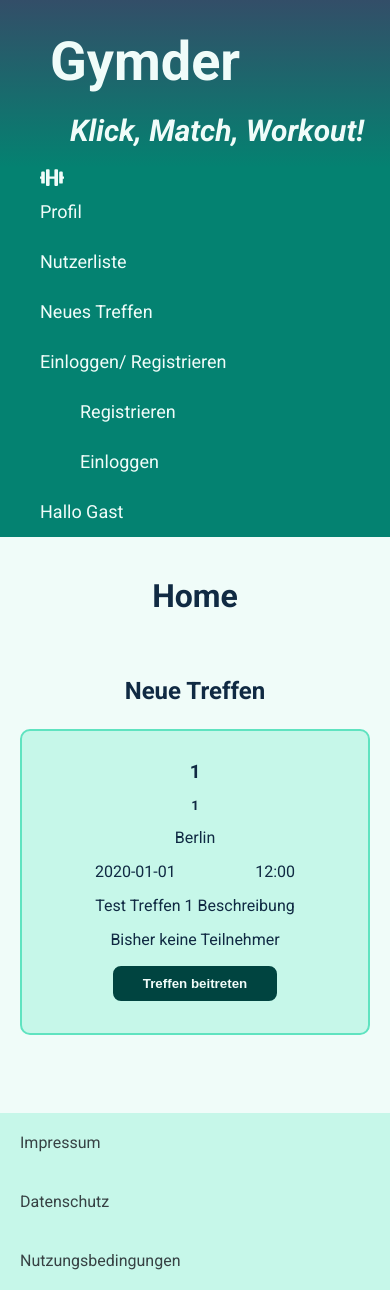
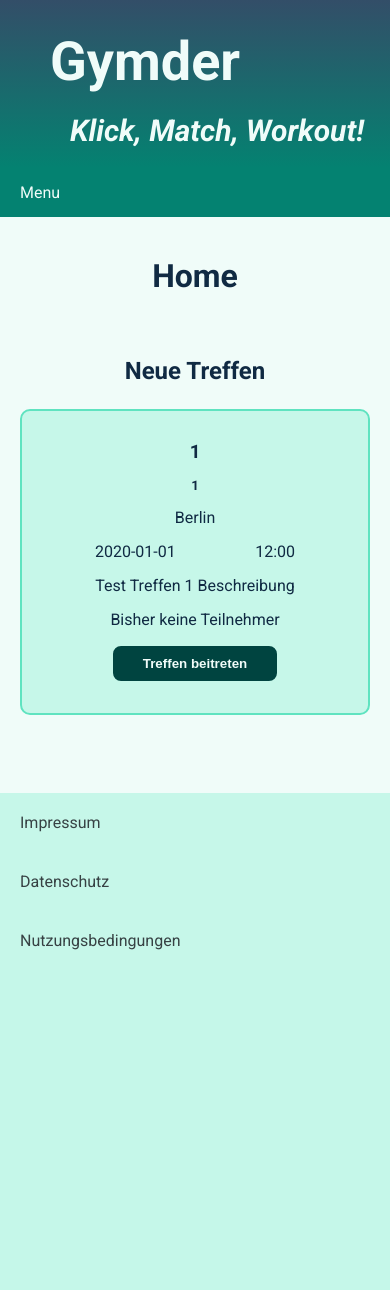
Before and after one commit to LennartBerg/Webprog, a PHP site: page /index.php in a window 390 px wide. After the commit the page ends 950 px from the top, so only its background shows below. Run offline with PHP 8.4, Linux system fonts and the light colour scheme; data comes from the database, SQL or seed files in the repository.

Commit message:
JS Implementiert, TreffenListePDOSQLite.php bearbeitet

```diff
--- a/CSS/cssdatei.css
+++ b/CSS/cssdatei.css
@@ -1,3 +1,4 @@
+/* Grundstile und Reset */
 @import url('https://fonts.googleapis.com/css2?family=Roboto:ital,wght@0,100;0,300;0,400;0,500;0,700;0,900;1,100;1,300;1,400;1,500;1,700;1,900&display=swap');
 @import url('chat.css');
 @import url('layout.css');
@@ -5,14 +6,15 @@
 @import url('formulare.css');
 @import url('headers.css');
 @import url('nutzerliste.css');
+
+/* Reset und Grundstile */
 * {
     margin: 0;
     padding: 0;
     box-sizing: border-box;
 }
 
-svg,
-img {
+svg, img {
     display: block;
     max-width: 100%;
     height: auto;
@@ -27,6 +29,7 @@ body {
     min-height: 100vh;
 }
 
+/* Header-Stile */
 header {
     font-size: 27px;
     background-image: linear-gradient(to top, #048271, #334E68);
@@ -41,149 +44,26 @@ header {
     fill: #F0FCF9;
 }
 
-@media screen and (min-width: 960px) {
-    .navigation {
-        position: sticky;
-        top: 0;
-    }
-
-    .menu ul {
-        display: none;
-        position: absolute;
-        background-color: #048271;
-    }
-
-    .menu {
-        display: flex;
-        justify-content: space-evenly;
-        align-items: stretch;
-        background-color: #048271;
-    }
-
-    .menu li:hover > a,
-    .menu li:hover > span {
-        background-color: #334E68;
-        color: #F0FCF9;
-    }
-
-    .menu li:hover ul {
-        display: block;
-    }
-    .menu ul,
-    .menu {
-        list-style: none;
-        color: #F0FCF9;
-        font-size: 18px;
-    }
-    .menu a,
-    .menu span {
-        text-decoration: none;
-        color: inherit;
-        padding: 0 20px;
-        height: 100%;
-        line-height: 50px;
-        display: flex;
-    }
-
-    .menu span a {
-        background-color: #334E68;
-    }
-    .title {
-        text-align: left;
-        padding-top: 40px;
-        padding-bottom: 30px;
-        padding-left: 200px;
-        max-width: 960px;
-    }
-
-    .slogan {
-        text-align: left;
-        padding-left: 200px;
-        padding-bottom: 20px;
-        font-style: italic;
-    }
-
-    .foot {
-        background-color: #C6F7E9;
-        justify-content: center;
-        gap: 40px;
-        display: flex;
-        padding-top: 20px;
-        padding-bottom: 20px;
-    }
-
-}
-
-@media screen and (max-width: 960px) {
-    .foot {
-        background-color: #C6F7E9;
-        gap: 40px;
-        padding-top: 20px;
-        padding-bottom: 20px;
-        display: flex;
-        flex-direction: column;
-        padding-left: 20px;
-    }
-    .menu ul {
-        padding-left: 40px;
-    }
-
-    .menu ul,
-    .menu {
-        list-style: none;
-        color: #F0FCF9;
-        font-size: 18px;
-    }
-
-    .menu {
-        background-color: #048271;
-        padding-left: 20px;
-    }
-
-    .menu a,
-    .menu span {
-        text-decoration: none;
-        color: inherit;
-        padding: 0 20px;
-        height: 100%;
-        line-height: 50px;
-        display: flex;
-    }
-    .title {
-        text-align: left;
-        padding-top: 30px;
-        padding-bottom: 20px;
-        padding-left: 50px;
-    }
-
-    header h5 {
-        text-align: left;
-        padding-left: 70px;
-        padding-bottom: 20px;
-        font-style: italic;
-    }
-}
+/* Allgemeine Stile */
 .main {
     max-width: 960px;
     padding: 40px 20px;
-    margin-left: auto;
-    margin-right: auto;
+    margin: auto;
     flex-grow: 1;
     width: 100%;
+}
 
-}
 .foot a {
     color: rgb(55, 66, 68);
     text-decoration: none;
 }
 
-.partner-container{
+.partner-container {
     display: grid;
-    overflow-y : scroll;
+    overflow-y: scroll;
     width: 300px;
     height: 400px;
 }
-
 
 .splitscreen {
     flex-wrap: wrap;
@@ -194,3 +74,128 @@ header {
     display: grid;
     gap: 20px;
 }
+
+/* Navigation Stile */
+.menu ul, .menu {
+    list-style: none;
+    color: #F0FCF9;
+    font-size: 18px;
+}
+
+.menu a, .menu span {
+    text-decoration: none;
+    color: inherit;
+    padding: 0 20px;
+    height: 100%;
+    line-height: 50px;
+    display: flex;
+}
+
+/* Media Queries für große Bildschirme */
+@media screen and (min-width: 960px) {
+    .navigation {
+        position: sticky;
+        top: 0;
+    }
+
+    .menu {
+        display: flex;
+        justify-content: space-evenly;
+        align-items: stretch;
+        background-color: #048271;
+    }
+
+    .menu ul {
+        display: none;
+        position: absolute;
+        background-color: #048271;
+    }
+
+    .menu li:hover > a, .menu li:hover > span {
+        background-color: #334E68;
+        color: #F0FCF9;
+    }
+
+    .menu li:hover ul {
+        display: block;
+    }
+
+    .title {
+        text-align: left;
+        padding: 40px 0 30px 200px;
+        max-width: 960px;
+    }
+
+    .slogan {
+        text-align: left;
+        padding: 0 0 20px 200px;
+        font-style: italic;
+    }
+
+    .foot {
+        background-color: #C6F7E9;
+        justify-content: center;
+        gap: 40px;
+        display: flex;
+        padding: 20px 0;
+    }
+}
+.dropdown {
+    display: none;
+}
+
+/* Media Queries für kleine Bildschirme */
+@media screen and (max-width: 960px) {
+    .menu {
+        display: none;
+        flex-direction: column;
+        background-color: #048271;
+        padding-left: 20px;
+    }
+
+    .dropdown {
+        display: block;
+        background-color: #048271;
+        color: #F0FCF9;
+        padding: 15px 20px;
+        text-align: left;
+        border: none;
+        cursor: pointer;
+        width: 100%;
+    }
+
+    .dropdown-content {
+        display: none;
+        flex-direction: column;
+        background-color: #048271;
+        width: 100%;
+    }
+
+    .dropdown-content a, .dropdown-content span {
+        padding: 10px 20px;
+    }
+
+    .show {
+        display: flex;
+    }
+
+    .title {
+        text-align: left;
+        padding: 30px 0 20px 50px;
+    }
+
+    header h5 {
+        text-align: left;
+        padding: 0 0 20px 70px;
+        font-style: italic;
+    }
+
+    .foot {
+        background-color: #C6F7E9;
+        gap: 40px;
+        padding: 20px;
+        display: flex;
+        flex-direction: column;
+        padding-left: 20px;
+    }
+}
--- a/PHP_Bausteine/Connection.php
+++ b/PHP_Bausteine/Connection.php
@@ -117,13 +117,12 @@ class Connection {
                     datum DATE,
                     zeit TIME,
                     beschreibung TEXT,
-                    teilnehmer TEXT,
                     ersteller NutzerID
                 );
             ");
 
         $this->db->exec("
-                INSERT INTO TreffenListe (name, ort, datum, zeit, beschreibung, teilnehmer, ersteller) VALUES
+                INSERT INTO TreffenListe (name, ort, datum, zeit, beschreibung, ersteller) VALUES
                 ('Test Treffen 1', 'Berlin', '2020-01-01', '12:00', 'Test Treffen 1 Beschreibung', '1', '1');");
     }
 
@@ -133,4 +132,19 @@ class Connection {
             DELETE FROM TreffenListe WHERE datum < date('now') AND zeit < time('now');
         ");
     }
+
+    function buildTeilnehmerBeiTreffenTable()
+    {
+        $this->db->exec("
+                CREATE TABLE IF NOT EXISTS TeilnehmerBeiTreffen (
+                    TreffenID INTEGER,
+                    NutzerID INTEGER,
+                    BeigetretenID INTEGER PRIMARY KEY AUTOINCREMENT,
+                    UNIQUE (TreffenID, NutzerID),
+                    PRIMARY KEY (TreffenID, NutzerID),
+                    FOREIGN KEY (TreffenID) REFERENCES TreffenListe(TreffenID),
+                    FOREIGN KEY (NutzerID) REFERENCES NutzerListe(NutzerID)
+                );
+            ");
+    }
 }
--- a/PHP_Bausteine/model/TreffenModel/TreffenListePDOSQLite.php
+++ b/PHP_Bausteine/model/TreffenModel/TreffenListePDOSQLite.php
@@ -131,4 +131,18 @@ class TreffenListePDOSQLite implements TreffenDAO {
             throw new InternerFehlerException();
         }
     }
+
+    public function treffenBeitreten($TreffenID, $NutzerID)
+    {
+        $db = $this->connection->getDB();
+        $sql = "INSERT INTO TreffenTeilnehmer (TreffenID, NutzerID) VALUES (:TreffenID, :NutzerID);";
+        $command = $db->prepare($sql);
+        if(!$command) {
+            throw new InternerFehlerException();
+        }
+        if(!$command->execute([":TreffenID" => $TreffenID, ":NutzerID" => $NutzerID])) {
+            throw new InternerFehlerException();
+        }
+        return intval($db->lastInsertId());
+    }
 }
--- a/PHP_Bausteine/nav.php
+++ b/PHP_Bausteine/nav.php
@@ -1,16 +1,14 @@
-
-
 <header>
     <h1 class="title">Gymder</h1>
     <h2 class="slogan">Klick, Match, Workout!</h2>
     <div class=""></div>
 </header>
+<span class="dropdown">Menu</span>
 <nav class="navigation">
-    <ul class="menu">
+    <ul class="menu dropdown-content">
         <li> <a href="../index.php"> <svg class="homeIcon" viewBox="0 0 640 512">
-                    <!-- https://www.iconfinder.com/search?q=dumbbell&price=free -->
                     <path
-                        d="M104 96H56c-13.3 0-24 10.7-24 24v104H8c-4.4 0-8 3.6-8 8v48c0 4.4 3.6 8 8 8h24v104c0 13.3 10.7 24 24 24h48c13.3 0 24-10.7 24-24V120c0-13.3-10.7-24-24-24zm528 128h-24V120c0-13.3-10.7-24-24-24h-48c-13.3 0-24 10.7-24 24v272c0 13.3 10.7 24 24 24h48c13.3 0 24-10.7 24-24V288h24c4.4 0 8-3.6 8-8v-48c0-4.4-3.6-8-8-8zM456 32h-48c-13.3 0-24 10.7-24 24v168H256V56c0-13.3-10.7-24-24-24h-48c-13.3 0-24 10.7-24 24v400c0 13.3 10.7 24 24 24h48c13.3 0 24-10.7 24-24V288h128v168c0 13.3 10.7 24 24 24h48c13.3 0 24-10.7 24-24V56c0-13.3-10.7-24-24-24z" />
+                            d="M104 96H56c-13.3 0-24 10.7-24 24v104H8c-4.4 0-8 3.6-8 8v48c0 4.4 3.6 8 8 8h24v104c0 13.3 10.7 24 24 24h48c13.3 0 24-10.7 24-24V120c0-13.3-10.7-24-24-24zm528 128h-24V120c0-13.3-10.7-24-24-24h-48c-13.3 0-24 10.7-24 24v272c0 13.3 10.7 24 24 24h48c13.3 0 24-10.7 24-24V288h24c4.4 0 8-3.6 8-8v-48c0-4.4-3.6-8-8-8zM456 32h-48c-13.3 0-24 10.7-24 24v168H256V56c0-13.3-10.7-24-24-24h-48c-13.3 0-24 10.7-24 24v400c0 13.3 10.7 24 24 24h48c13.3 0 24-10.7 24-24V288h128v168c0 13.3 10.7 24 24 24h48c13.3 0 24-10.7 24-24V56c0-13.3-10.7-24-24-24z" />
                 </svg><span class="VisuallyHidden">Home</span></a> </li>
         <li> <a href="../Profil.php">Profil</a> </li>
         <li> <a href="../Nutzerliste.php">Nutzerliste</a> </li>
@@ -26,7 +24,6 @@
         <?php if (isset($_SESSION['Name'])) { ?>
             <li> <span>Abmelden</span>
                 <ul>
-                    <!--Link anpassen-->
                     <li> <a href="abmelden.php">Abmelden</a> </li>
                 </ul>
             </li>
@@ -36,3 +33,22 @@
         </li>
     </ul>
 </nav>
+<script>
+    document.addEventListener('DOMContentLoaded', function() {
+        var dropdownBtn = document.querySelector('.dropdown');
+        var dropdownContent = document.querySelector('.dropdown-content');
+
+        dropdownBtn.addEventListener('click', function() {
+            dropdownContent.classList.toggle('show');
+        });
+
+        // Schließen Sie das Dropdown-Menü, wenn außerhalb geklickt wird
+        window.onclick = function(event) {
+            if (!event.target.matches('.dropdown')) {
+                if (dropdownContent.classList.contains('show')) {
+                    dropdownContent.classList.remove('show');
+                }
+            }
+        };
+    });
+</script>
```
